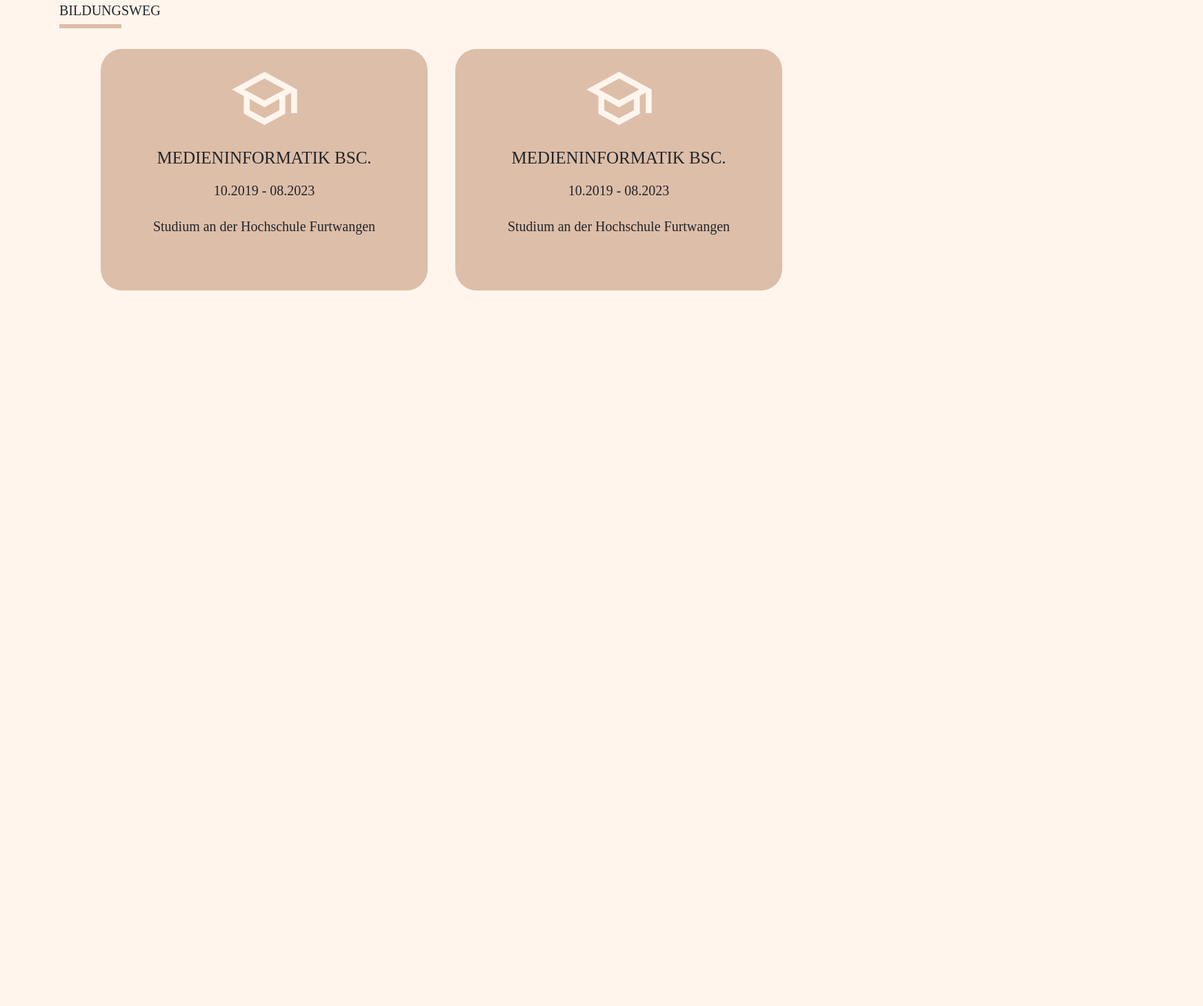
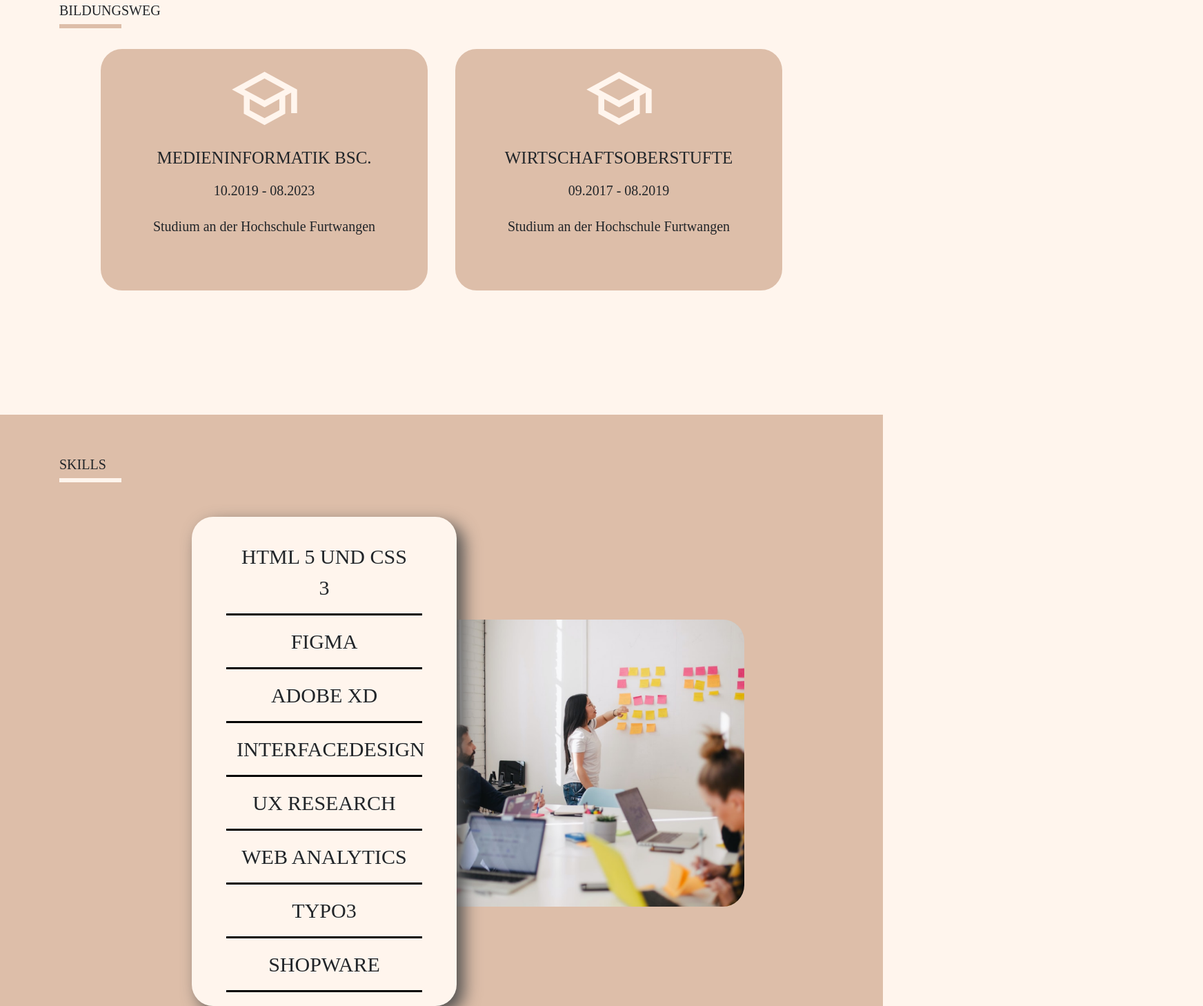
Before and after one commit to Ivorysanna/EigeneWebseite, an Astro site: page / in a window 1280 px wide. Shown: the part 991-2449 px from the top of the page at 69% size, 1744 px wide, since content can reach past the window. Before the commit the page ends 1592 px from the top, so only its background shows below. Built offline with nearby package versions, Linux system fonts and the light colour scheme; Astro itself is replaced by a stand-in of ours.

Commit message:
skills section added

```diff
--- a/src/components/AboutMe.astro
+++ b/src/components/AboutMe.astro
@@ -1,4 +1,4 @@
-<div class="about-me">
+<div id="about-me-anchor" class="about-me">
     <div class="about-me-photo">
         <div class="square"></div>
         <img src="ich.JPG" />
--- /dev/null
+++ b/src/components/EducationPath.astro
@@ -0,0 +1,149 @@
+<div id="education-path-anchor" class="education-path">
+    <h1>Bildungsweg</h1>
+    <div class="small-square"></div>
+
+    <div class="cards-group">
+
+        <div class="flip-card">
+            <div class="flip-card-inner">
+                <div class="flip-card-front">
+                    <img src="school.svg" />
+                    <h1 class="title">Medieninformatik BSc.</h1>
+                    <h2>10.2019 - 08.2023</h2>
+                    <p class="secondInfo">Studium an der Hochschule Furtwangen</p>
+                </div>
+                <div class="flip-card-back">
+                    <h2>Wahlpflichtfächer</h2>
+                    <p class="secondInfo">back</p>
+                </div>
+            </div>
+        </div>
+
+        <div class="flip-card">
+            <div class="flip-card-inner">
+                <div class="flip-card-front">
+                    <img src="school.svg" />
+                    <h1 class="title">Wirtschaftsoberstufte</h1>
+                    <h2>09.2017 - 08.2019</h2>
+                    <p class="secondInfo">Studium an der Hochschule Furtwangen</p>
+                </div>
+                <div class="flip-card-back">
+                    <h2>Wahlpflichtfächer</h2>
+                    <p class="secondInfo">back</p>
+                </div>
+            </div>
+        </div>
+    </div>
+</div>
+
+<style>
+    /* Flip Card */
+    .flip-card {
+        background-color: transparent;
+        width: 500px;
+        height: 350px;
+        perspective: 1000px;
+        margin: 0 20px;
+    }
+
+    .flip-card-inner {
+        position: relative;
+        width: 100%;
+        height: 100%;
+        text-align: center;
+        transition: transform 0.8s;
+        transform-style: preserve-3d;
+    }
+
+    .flip-card:hover .flip-card-inner {
+        transform: rotateY(180deg);
+    }
+
+    .flip-card-front,
+    .flip-card-back {
+        position: absolute;
+        width: 100%;
+        height: 100%;
+        padding: 20px;
+        /* margin: 0 20px; */
+        background-color: #ddbea9;
+        border-radius: 31px;
+        -webkit-backface-visibility: hidden; /* Safari */
+        backface-visibility: hidden;
+
+    }
+    .flip-card-back {
+        transform: rotateY(180deg);
+    }
+    .education-path {
+        margin: 150px 86px;
+    }
+    h1 {
+        font-size: 20px;
+        text-transform: uppercase;
+        margin-top: 10px;
+    }
+
+    .title {
+        font-size: 25px;
+        text-align: center;
+        margin-top: 20px;
+    }
+
+    h2 {
+        font-size: 20px;
+        text-align: center;
+        margin-top: 20px;
+    }
+
+    .secondInfo {
+        font-size: 20px;
+        text-align: center;
+        margin-top: 25px;
+    }
+
+    .small-square {
+        margin-top: 8px;
+        /* left: 0px; */
+        width: 90px;
+        height: 6px;
+        background-color: #ddbea9;
+    }
+
+    /* CARD STYLES */
+    .cards-group {
+        display: flex;
+        justify-content: center;
+        padding: 30px 40px;
+    }
+
+    .card {
+        /* position: absolute; */
+        /* top: 100px;
+    left: 100px; */
+        top: 100px;
+        width: 500px;
+        height: 350px;
+        padding: 20px;
+        margin: 0 20px;
+        background-color: #ddbea9;
+        border-radius: 31px;
+    }
+
+    .card img {
+        width: 14%;
+        /* height: 100%; */
+        object-fit: cover;
+        border-radius: 31px;
+        display: block;
+        margin-left: auto;
+        margin-right: auto;
+    }
+
+    .card h1 {
+        font-size: 20px;
+        text-align: center;
+        margin-top: 20px;
+        text-transform: initial;
+    }
+</style>
--- a/src/components/Menu.astro
+++ b/src/components/Menu.astro
@@ -4,9 +4,9 @@
     Secondary: #DDBEA9
 -->
 <nav class="navbar">
-    <a href="#">über mich</a>
-    <a href="#">bildungsweg</a>
-    <a href="#">skills</a>
+    <a href="#about-me-anchor">über mich</a>
+    <a href="#education-path-anchor">bildungsweg</a>
+    <a href="#skills-anchor">skills</a>
     <a href="#">interessen</a>
 </nav>
 
--- a/src/pages/index.astro
+++ b/src/pages/index.astro
@@ -1,178 +1,102 @@
 ---
 import Layout from "../layouts/Layout.astro";
 import AboutMe from "../components/AboutMe.astro";
+import EducationPath from "../components/EducationPath.astro";
 ---
 
 <Layout>
     <AboutMe />
-    <!-- <div class="education-path">
-        <h1>Bildungsweg</h1>
-        <div class="small-square"></div> -->
-
-        <!-- <div class="cards-group">
-            <div class="card">
-                <div class="flip-card-inner"></div>
-                <img src="school.svg" />
-                <p class="title">Medieninformatik BSc.</p>
-                <h2>10.2019 - 08.2023</h2>
-                <p class="secondInfo">Studium an der Hochschule Furtwangen</p>
-            </div>
-
-            <div class="card">
-                <img src="school.svg" />
-                <p class="title">Wirtschaftsoberstufte</p>
-                <h2>09.2017 - 08.2019</h2>
-                <p class="secondInfo">Allgemeine Hochschulreife am Berufsschulzentrum Waldkirch</p>
-            </div>
-        </div>
-    </div> -->
-    <div class="education-path">
-        <h1>Bildungsweg</h1>
-        <div class="small-square"></div>
-
-        <div class="cards-group">
-
-            <div class="flip-card">
-                <div class="flip-card-inner">
-                    <div class="flip-card-front">
-                        <img src="school.svg" />
-                        <h1 class="title">Medieninformatik BSc.</h1>
-                        <h2>10.2019 - 08.2023</h2>
-                        <p class="secondInfo">Studium an der Hochschule Furtwangen</p>
-                    </div>
-                    <div class="flip-card-back">
-                        <h2>Wahlpflichtfächer</h2>
-                        <p class="secondInfo">back</p>
-                    </div>
+    <EducationPath />
+    <div id="skills-anchor" class="skills-section">
+        <div class="skills">
+            <h1>Skills</h1>
+            <div class="small-square"></div>
+            <div  class="skills-card-container">
+                <div class="skill-card">
+                    <p class="skill-points">HTML 5 und CSS 3</p>
+                    <p class="skill-points">FIGMA</p>
+                    <p class="skill-points">Adobe Xd</p>
+                    <p class="skill-points">Interfacedesign</p>
+                    <p class="skill-points">UX Research</p>
+                    <p class="skill-points">Web Analytics</p>
+                    <p class="skill-points">Typo3</p>
+                    <p class="skill-points">Shopware</p>
                 </div>
             </div>
-
-            <div class="flip-card">
-                <div class="flip-card-inner">
-                    <div class="flip-card-front">
-                        <img src="school.svg" />
-                        <h1 class="title">Medieninformatik BSc.</h1>
-                        <h2>10.2019 - 08.2023</h2>
-                        <p class="secondInfo">Studium an der Hochschule Furtwangen</p>
-                    </div>
-                    <div class="flip-card-back">
-                        <h2>Wahlpflichtfächer</h2>
-                        <p class="secondInfo">back</p>
-                    </div>
-                </div>
+            <div class="skillsBackgroundImage">
+                <img src="skillsBackground.png">
             </div>
         </div>
     </div>
 
     <style>
-        /* Flip Card */
-        .flip-card {
-            background-color: transparent;
-            width: 500px;
-            height: 350px;
-            perspective: 1000px;
-            margin: 0 20px;
+        .skill-points {
+            padding: 15px;
+            margin: 0 30px;
+            font-size: 30px;
+            text-align: center;
+            border-bottom: 3px solid black;
+            text-transform: uppercase;
         }
 
-        .flip-card-inner {
+        .skillsBackgroundImage {
             position: relative;
-            width: 100%;
+            bottom: 560px;
+            left: 550px;
+            /* width: 100%; */
             height: 100%;
-            text-align: center;
-            transition: transform 0.8s;
-            transform-style: preserve-3d;
+            background-repeat: no-repeat;
+            /* background-size: cover; */
+            background-position: center;
+            z-index: 1;
+            border-radius: 25%;
         }
 
-        .flip-card:hover .flip-card-inner {
-            transform: rotateY(180deg);
+        .skillsBackgroundImage img {
+            width: 40%;
+            /* height: 30%; */
+            /* object-fit: cover; */
+            border-radius: 31px;
+            z-index: -1;
+        }
+        .skill-card {
+            margin: 0 15vw;
+            padding: 20px;
+            background-color: #fff5ed;
+            border-radius: 31px;
+            transition: all 0.5s ease;
+            width: 30vw;
+            z-index: 1000;
+            box-shadow: 10px 10px 25px rgb(78, 78, 78);
         }
 
-        .flip-card-front,
-        .flip-card-back {
-            position: absolute;
-            width: 100%;
-            height: 100%;
-            padding: 20px;
-            /* margin: 0 20px; */
+        .skills-card-container{
+            position: relative;
+            z-index: 100;
+        }
+
+        .skill-points:hover {
             background-color: #ddbea9;
-            border-radius: 31px;
-            -webkit-backface-visibility: hidden; /* Safari */
-            backface-visibility: hidden;
-
         }
-        .flip-card-back {
-            transform: rotateY(180deg);
+        .skills-section {
+            background-color: #ddbea9;
         }
-        .education-path {
-            margin: 150px 86px;
+        .skills {
+            margin: 150px 86px 50px 86px;
+            padding: 50px 0 100px 0;
+            /* text-align: center; */
         }
         h1 {
             font-size: 20px;
             text-transform: uppercase;
             margin-top: 10px;
         }
-
-        .title {
-            font-size: 25px;
-            text-align: center;
-            margin-top: 20px;
-        }
-
-        h2 {
-            font-size: 20px;
-            text-align: center;
-            margin-top: 20px;
-        }
-
-        .secondInfo {
-            font-size: 20px;
-            text-align: center;
-            margin-top: 25px;
-        }
-
         .small-square {
-            margin-top: 8px;
+            margin: 8px 0 50px 0;
             /* left: 0px; */
             width: 90px;
             height: 6px;
-            background-color: #ddbea9;
-        }
-
-        /* CARD STYLES */
-        .cards-group {
-            display: flex;
-            justify-content: center;
-            padding: 30px 40px;
-        }
-
-        .card {
-            /* position: absolute; */
-            /* top: 100px;
-        left: 100px; */
-            top: 100px;
-            width: 500px;
-            height: 350px;
-            padding: 20px;
-            margin: 0 20px;
-            background-color: #ddbea9;
-            border-radius: 31px;
-        }
-
-        .card img {
-            width: 14%;
-            /* height: 100%; */
-            object-fit: cover;
-            border-radius: 31px;
-            display: block;
-            margin-left: auto;
-            margin-right: auto;
-        }
-
-        .card h1 {
-            font-size: 20px;
-            text-align: center;
-            margin-top: 20px;
-            text-transform: initial;
+            background-color: #fff5ed;
         }
     </style>
 </Layout>
```
Also changed, not shown: public/skillsBackground.png (added).
